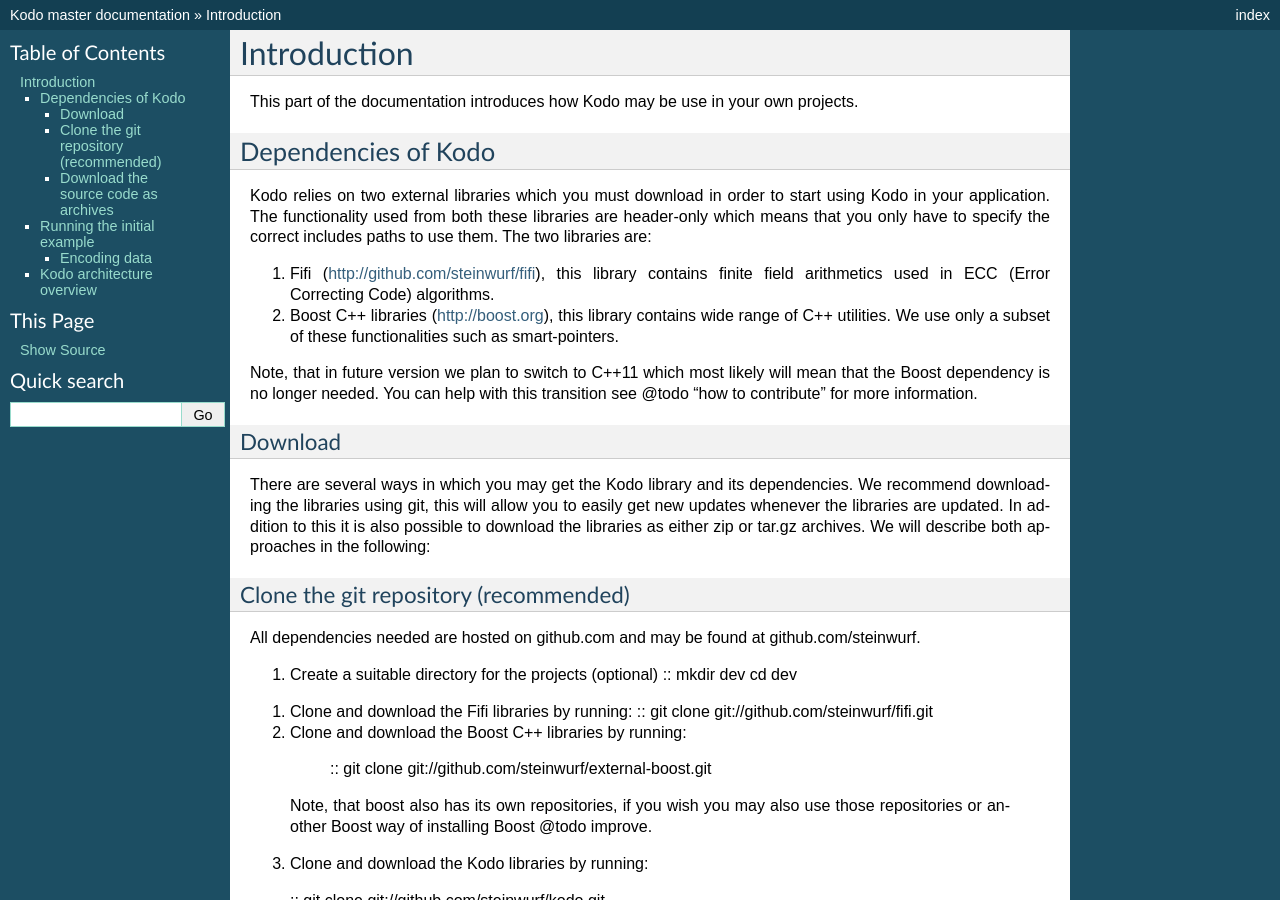
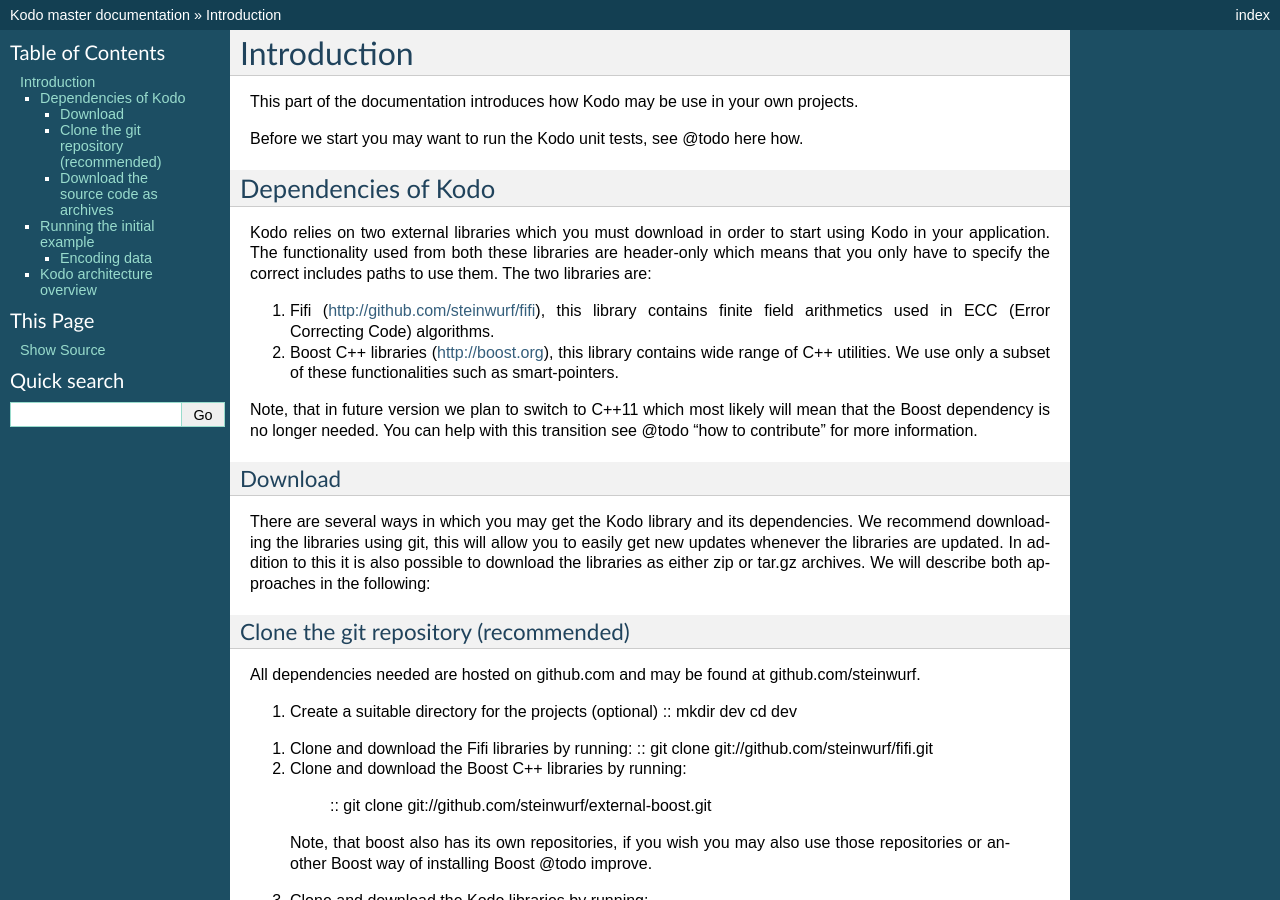
Before and after one commit to msherif4/kodo, a Sphinx documentation site: the page built from docs/source/user.rst, in a window 1280 px wide and 900 px high. Built offline with Sphinx 7.4.7, drawn with Linux system fonts in a browser that asks for light colours; formulas are drawn with MathJax 3.

Commit message:
Update docs/source/user.rst

```diff
--- a/docs/source/user.rst
+++ b/docs/source/user.rst
@@ -2,6 +2,8 @@
 ============
 This part of the documentation introduces how Kodo may be use in your
 own projects.
+
+Before we start you may want to run the Kodo unit tests, see @todo here how.
 
 Dependencies of Kodo
 --------------------
```
